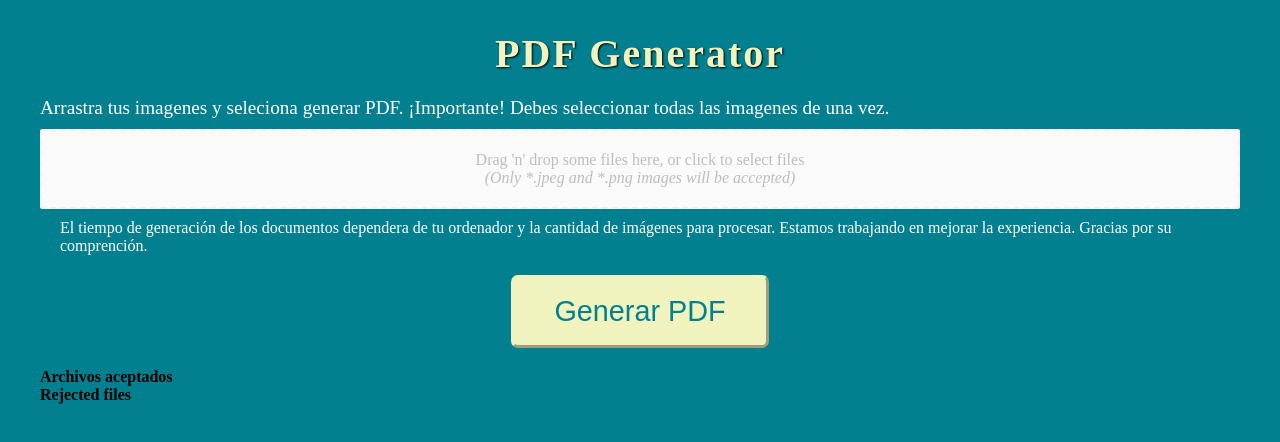
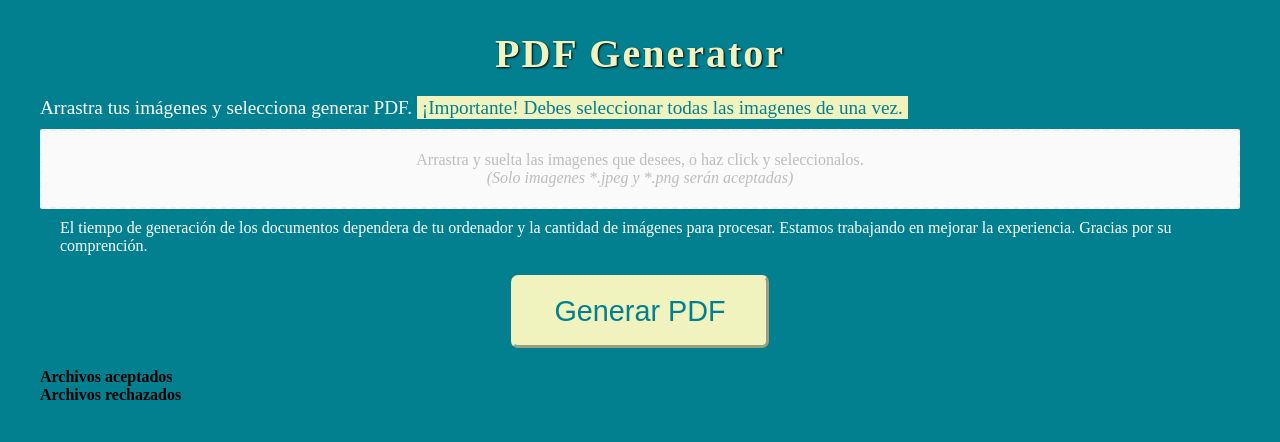
Before and after one commit to gus0117/pdf-generator, a React (Vite) app: page / in a window 1280 px wide. Shown: the top 442 px of the page. Built offline with nearby package versions, Linux system fonts and the light colour scheme; what @react-pdf/renderer would draw is missing.

Commit message:
Se aplicaron correcciones en los textos, se resalto el texto importante

```diff
--- a/src/App.jsx
+++ b/src/App.jsx
@@ -21,7 +21,7 @@ function App() {
       {
         !isImagesLoaded ?
         <>
-          <p className="description-1">Arrastra tus imagenes y seleciona generar PDF. ¡Importante! Debes seleccionar todas las imagenes de una vez.</p>
+          <p className="description-1">Arrastra tus imágenes y selecciona generar PDF. <span className="highlight">¡Importante! Debes seleccionar todas las imagenes de una vez.</span></p>
           <DropZone generatePdf={generatePdf}/>
         </> :
         null
--- a/src/components/DropZone.jsx
+++ b/src/components/DropZone.jsx
@@ -99,15 +99,15 @@ const DropZone = ({ generatePdf }) => {
         <section className="container-dropzone">
           <div {...getRootProps({style})}>
             <input {...getInputProps()} />
-            <p>Drag 'n' drop some files here, or click to select files</p>
-            <em>(Only *.jpeg and *.png images will be accepted)</em>
+            <p>Arrastra y suelta las imagenes que desees, o haz click y seleccionalos.</p>
+            <em>(Solo imagenes *.jpeg y *.png serán aceptadas)</em>
           </div>
           <p className="description-2">El tiempo de generación de los documentos dependera de tu ordenador y la cantidad de imágenes para procesar. Estamos trabajando en mejorar la experiencia. Gracias por su comprención.</p>
           <button onClick={()=>generatePdf(acceptedFiles)} className="btn-generate">Generar PDF</button>
           <aside>
             <h4>Archivos aceptados</h4>
             <ul>{acceptedFileItems}</ul>
-            <h4>Rejected files</h4>
+            <h4>Archivos rechazados</h4>
             <ul>{fileRejectionItems}</ul>
           </aside>
         </section>
--- a/src/components/PdfView.jsx
+++ b/src/components/PdfView.jsx
@@ -1,4 +1,4 @@
-import React, { useEffect, useState } from 'react'
+import React from 'react'
 import { Document, Page, Text, View, Image, StyleSheet } from "@react-pdf/renderer"
 
 const styles = StyleSheet.create({
--- a/src/index.css
+++ b/src/index.css
@@ -44,6 +44,12 @@
 .description-2 {
   font-size: 1rem;
   color: #fff;
+}
+
+.highlight {
+  background-color: #f0f3bd;
+  color: #028090;
+  padding: 1px 5px;
 }
 
 .text-center {
```
